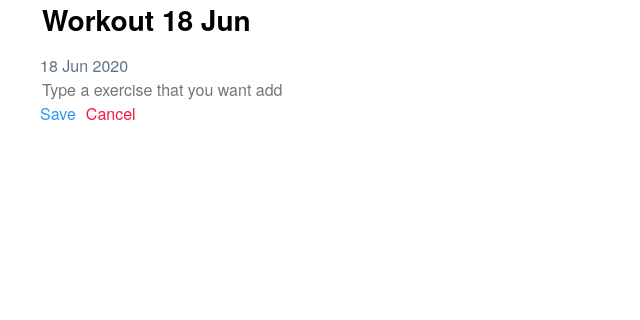
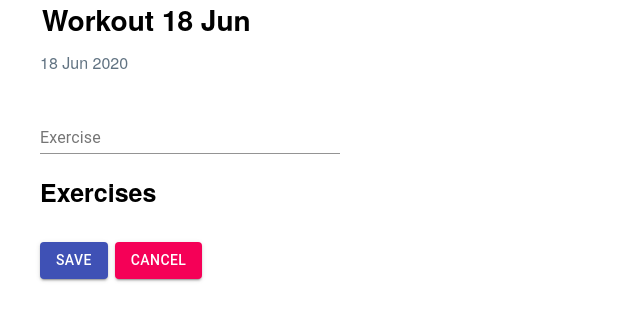
Before and after one commit to IlyaBurunov/gym, a React (Create React App) app: page / in a window 1280 px wide. Both pictures are taken after a click on the button "add workout". Shown: the top 320 px of the page, without its empty margins (0-640 px from the left). Built offline with nearby package versions, Linux system fonts and the light colour scheme.

Commit message:
feat(workout): change styles

```diff
--- a/src/components/workout/Workout.tsx
+++ b/src/components/workout/Workout.tsx
@@ -22,6 +22,12 @@ import { If } from '../../util';
 import { WindowClickContext } from '../../contexts/WindowClickContext';
 
 import IconButton from '@material-ui/core/IconButton';
+import FormControl from '@material-ui/core/FormControl';
+import InputLabel from '@material-ui/core/InputLabel';
+import TextField from '@material-ui/core/TextField';
+import Select from '@material-ui/core/Select';
+import MenuItem from '@material-ui/core/MenuItem';
+import Button from '@material-ui/core/Button';
 
 import { DeleteIcon } from '../icons';
 
@@ -100,9 +106,9 @@ const ExerciseSearchInput = memo((props: { onExerciseSelect(e: ExerciseDatabaseT
     [onExerciseSelect]
   );
 
-  const searchResults = useMemo(() => {
+  const searchResults = useMemo<JSX.Element[]>(() => {
     if (!exerciseSearchResult.length) {
-      return null;
+      return [];
     }
 
     return exerciseSearchResult.map(ex => {
@@ -145,21 +151,22 @@ const ExerciseSearchInput = memo((props: { onExerciseSelect(e: ExerciseDatabaseT
     return () => s.unsubscribe();
   }, [stream, lastClickInSearchZone]);
 
-  const exerciseInputChange = useCallback((e: React.FormEvent<HTMLInputElement>) => {
+  const exerciseInputChange = useCallback((e: React.ChangeEvent<HTMLInputElement>) => {
     const value = e.currentTarget.value;
     setExerciseSearchVal(value);
   }, []);
 
   return (
-    <div ref={inputBlockRef}>
-      <input
+    <div className={styles.exerciseSearch} ref={inputBlockRef}>
+      <TextField
+        label="Exercise"
         className={styles.exerciseInput}
-        type={'search'}
+        type="search"
         value={exerciseSearchVal}
         onChange={exerciseInputChange}
         placeholder={'Type a exercise that you want add'}
       />
-      <If condition={lastClickInSearchZone && !!exerciseSearchVal}>
+      <If condition={lastClickInSearchZone && !!exerciseSearchVal && searchResults?.length > 0}>
         <div className={styles.exercisesResult}>{searchResults}</div>
       </If>
     </div>
@@ -228,66 +235,80 @@ const ExerciseItem = memo(
     }, [exercise.sets, getWeightAbr]);
 
     const onNewSetWeightTypeSelect = useCallback(
-      (
-        e: React.FormEvent<HTMLSelectElement | HTMLInputElement>,
-        propName: 'repsCount' | 'weight' | 'weightType'
-      ) => {
-        const val =
-          propName === 'repsCount' || propName === 'weight'
-            ? +e.currentTarget.value
-            : e.currentTarget.value;
+      (e: React.ChangeEvent<{ name?: string | undefined; value: unknown }>) => {
+        const value = Number(e.target.value);
         setNewSet(nS => {
-          if (nS) return { ...nS, [propName]: +val };
+          if (nS) return { ...nS, weightType: value };
         });
       },
       []
     );
 
+    const onNewSetRepsCountChange = (e: React.ChangeEvent<HTMLInputElement>) => {
+      const val = Number(e.currentTarget.value);
+      setNewSet(nS => {
+        if (nS) return { ...nS, repsCount: val };
+      });
+    };
+
+    const onNewSetWeightChange = (e: React.ChangeEvent<HTMLInputElement>) => {
+      const val = Number(e.currentTarget.value);
+      setNewSet(nS => {
+        if (nS) return { ...nS, weight: val };
+      });
+    };
+
+    const onCancelNewSetClick = () => {
+      setNewSet(undefined);
+    };
+
     const newSetTmpl = useMemo(() => {
       if (newSet) {
         return (
-          <div>
-            <label>
-              Reps count
-              <input
+          <>
+            <div className={styles.exerciseNewSet}>
+              <TextField
+                label="Reps count"
                 type="number"
-                min="1"
                 value={newSet.repsCount || ''}
-                onChange={e => onNewSetWeightTypeSelect(e, 'repsCount')}
+                onChange={onNewSetRepsCountChange}
               />
-            </label>
               <If condition={!!newSet.weightType}>
-              <label>
-                Weight
-                <input
+                <TextField
+                  label="Weight"
                   type="number"
-                  min="1"
                   value={newSet.weight || ''}
-                  onChange={e => onNewSetWeightTypeSelect(e, 'weight')}
+                  onChange={onNewSetWeightChange}
                 />
-              </label>
-              <select
+                <FormControl>
+                  <InputLabel id="weght-unut">Weight unit</InputLabel>
+                  <Select
+                    labelId="weght-unut"
                     value={newSet.weightType}
-                onChange={e => onNewSetWeightTypeSelect(e, 'weightType')}
+                    onChange={onNewSetWeightTypeSelect}
                   >
-                <option value={WeightType.Kilogram}>{getWeightAbr(WeightType.Kilogram)}</option>
-                <option value={WeightType.LB}>{getWeightAbr(WeightType.LB)}</option>
-              </select>
+                    <MenuItem value={WeightType.Kilogram}>
+                      {getWeightAbr(WeightType.Kilogram)}
+                    </MenuItem>
+                    <MenuItem value={WeightType.LB}>{getWeightAbr(WeightType.LB)}</MenuItem>
+                  </Select>
+                </FormControl>
               </If>
               <If condition={!!dataError}>
                 <div>
                   <span style={{ color: '#ec5335' }}>{dataError}</span>
                 </div>
               </If>
+            </div>
             <div className={styles.buttons}>
-              <button className={styles.buttons__confirm} onClick={onDoneNewSetClick}>
+              <Button variant="contained" color="primary" onClick={onDoneNewSetClick}>
                 Done
-              </button>
-              <button className={styles.buttons__cancel} onClick={() => setNewSet(undefined)}>
+              </Button>
+              <Button variant="contained" color="secondary" onClick={onCancelNewSetClick}>
                 Cancel
-              </button>
+              </Button>
             </div>
-          </div>
+          </>
         );
       }
     }, [getWeightAbr, onNewSetWeightTypeSelect, newSet, onDoneNewSetClick, dataError]);
@@ -310,7 +331,7 @@ const ExerciseItem = memo(
     }, [exercise.sets, exercise.unitType]);
 
     return (
-      <div>
+      <div className={styles.exercise}>
         <div>
           <div className={styles.exerciseTitle}>
             <span>{exercise.name}</span>
@@ -318,11 +339,13 @@ const ExerciseItem = memo(
               <DeleteIcon />
             </IconButton>
           </div>
-          <button onClick={onAddNewSetClick}>Add new set</button>
+          <Button variant="contained" color="primary" onClick={onAddNewSetClick}>
+            Add new set
+          </Button>
         </div>
         {newSetTmpl}
         <If condition={!!sets.length}>
-          <div>
+          <div className={styles.sets}>
             <div>Sets</div>
             <div className={styles.exerciseSets}>{sets}</div>
           </div>
@@ -461,15 +484,18 @@ const WorkoutItem = memo((props: Props) => {
       </div>
       <div>
         <ExerciseSearchInput onExerciseSelect={onExerciseSelect} />
-        <div>{exercisesTmpl}</div>
+        <div className={styles.exercises}>
+          <h2 className={styles.exercisesListTitle}>Exercises</h2>
+          {exercisesTmpl}
+        </div>
         <If condition={isEditing}>
           <div className={styles.buttons}>
-            <button className={styles.buttons__confirm} onClick={onSaveClick}>
+            <Button variant="contained" color="primary" onClick={onSaveClick}>
               Save
-            </button>
-            <button className={styles.buttons__cancel} onClick={onCancelClick}>
+            </Button>
+            <Button variant="contained" color="secondary" onClick={onCancelClick}>
               Cancel
-            </button>
+            </Button>
           </div>
         </If>
       </div>
--- a/src/components/workout/workout.module.scss
+++ b/src/components/workout/workout.module.scss
@@ -4,15 +4,19 @@
 }
 
 .header {
-  margin-bottom: 14px;
+  margin-bottom: .4em;
   font-style: normal;
   font-weight: 600;
-  font-size: 28px;
+  font-size: 1.75rem;
   line-height: 38px;
 }
 
 .date {
   color: #617382;
+}
+
+.exerciseSearch {
+  margin-top: 2em;
 }
 
 .exerciseInput {
@@ -43,6 +47,26 @@
   }
 }
 
+.exercises {
+  margin-top: 20px;
+}
+
+.exercise {
+  margin-top: 1em;
+  border: 1px solid #040207;
+  padding: 2em;
+  width: fit-content;
+  border-radius: 1em;
+}
+
+.exercisesListTitle {
+  font-size: 25px;
+}
+
+.sets {
+  margin-top: 2em;
+}
+
 .exerciseTitle {
   width: 600px;
   padding: .5em 1em;
@@ -50,6 +74,7 @@
   justify-content: space-between;
   align-items: center;
   font-weight: 700;
+  font-size: 20px;
 }
 
 .exerciseSets {
@@ -70,16 +95,19 @@
   }
 }
 
+.exerciseNewSet {
+  margin-top: 20px;
+  display: grid;
+  grid-template-columns: 200px 200px 100px;
+  column-gap: 30px;
+}
+
 .buttons {
   display: flex;
   align-items: center;
+  margin-top: 2em;
 
-  &__confirm {
-    color: #3095f3;
-  }
-
-  &__cancel {
-    margin-left: 10px;
-    color: #f7173f;
+  :last-child {
+    margin-left: .5em;
   }
 }
```
Lines whose indentation alone changed are shown as unchanged.
